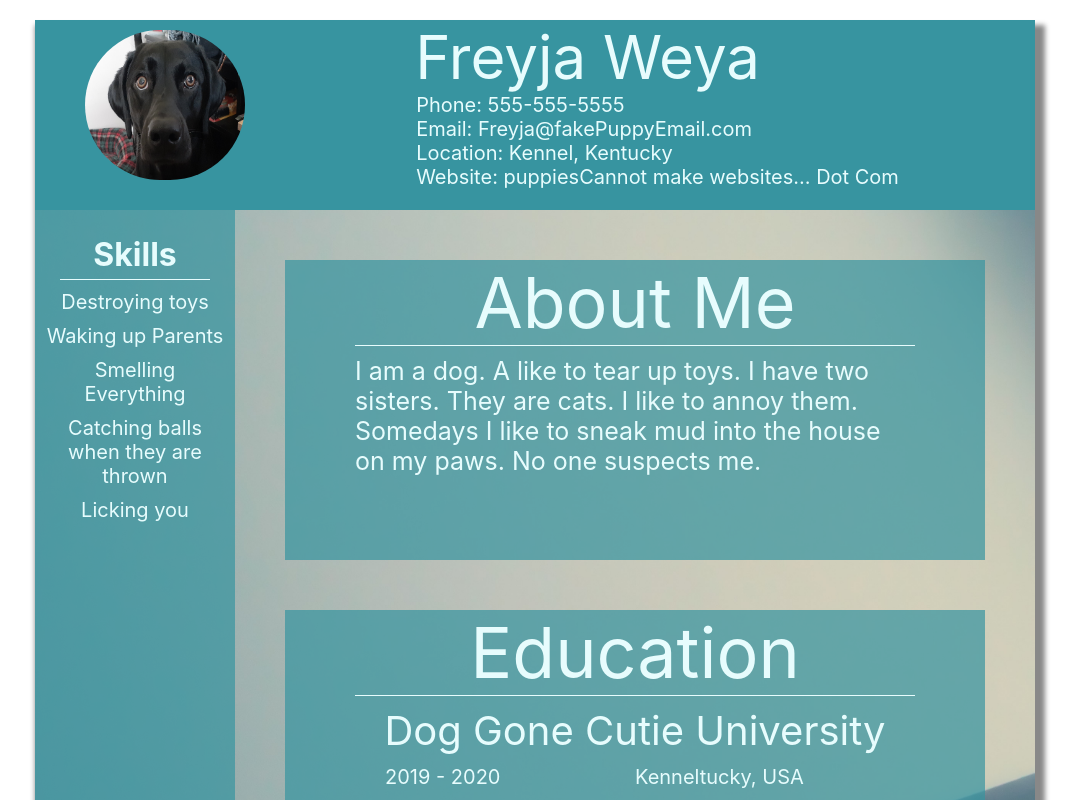
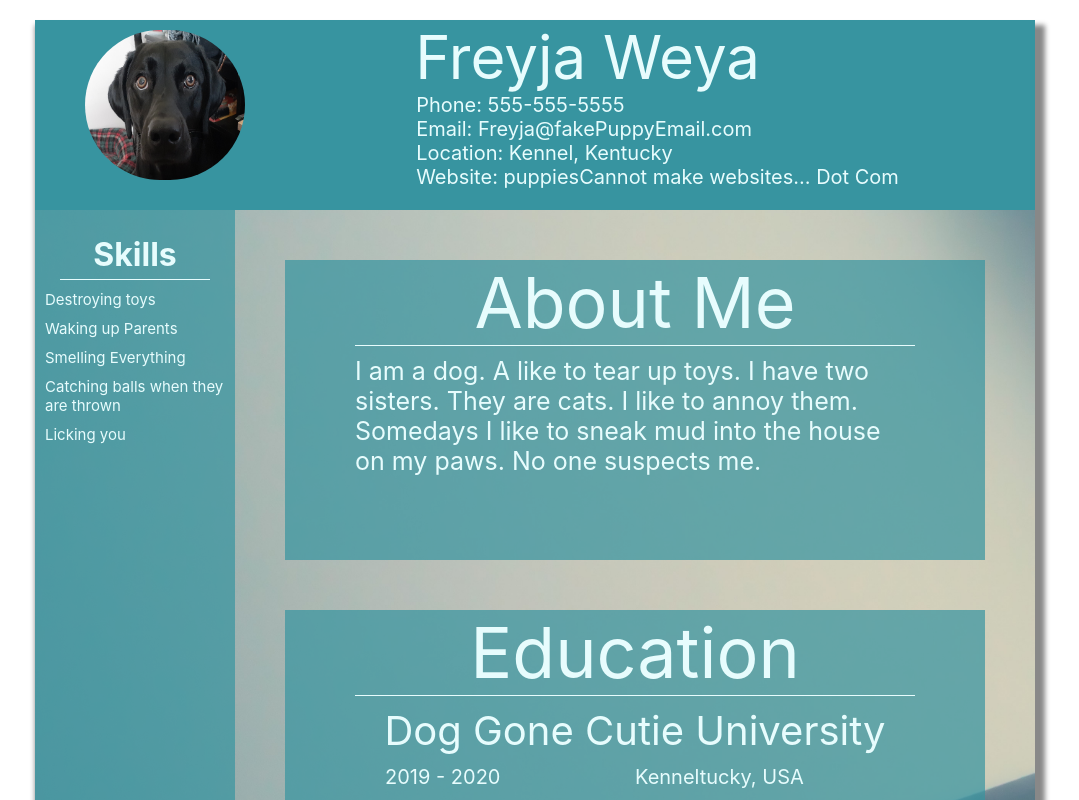
Before and after one commit to Kastlegate/CV-Application, a React (Create React App) app: page / in a window 1280 px wide. Shown: the top 800 px of the page, without its empty margins (105-1184 px from the left). Built offline with nearby package versions, Linux system fonts and the light colour scheme.

Commit message:
got a delete button working in the skills component

```diff
--- a/package.json
+++ b/package.json
@@ -15,6 +15,7 @@
     "react": "^18.0.0",
     "react-dom": "^18.0.0",
     "react-scripts": "5.0.0",
+    "uniqid": "^5.4.0",
     "web-vitals": "^2.1.4"
   },
   "scripts": {
--- a/src/App.js
+++ b/src/App.js
@@ -3,8 +3,10 @@ import Page from "./components/Page"
 import './style/App.css';
 import { library } from '@fortawesome/fontawesome-svg-core'
 import { faPenToSquare  } from '@fortawesome/free-solid-svg-icons'
+import { faTrashCan  } from '@fortawesome/free-solid-svg-icons'
 import { FontAwesomeIcon } from '@fortawesome/react-fontawesome'
 library.add(faPenToSquare)
+library.add(faTrashCan)
 
 class App extends Component {
   constructor(props){
--- a/src/components/Skills.js
+++ b/src/components/Skills.js
@@ -1,13 +1,14 @@
 import React, { Component } from "react";
 import '../style/Skills.css'
 import { FontAwesomeIcon } from '@fortawesome/react-fontawesome'
+import uniqid from "uniqid";
 
 class Skills extends Component {
     constructor(props){
       super(props);
       this.state = {
-        skill: { text: ''},
-        skills: [{text: 'Destroying toys'}, {text: 'Waking up Parents'}, {text: 'Smelling Everything'}, {text: 'Catching balls when they are thrown'}, {text: 'Licking you'}],
+        skill: {  id: uniqid(), text: '' },
+        skills: [{id: uniqid(), text: 'Destroying toys'}, {id: uniqid(), text: 'Waking up Parents'}, {id: uniqid(), text: 'Smelling Everything'}, {id: uniqid(), text: 'Catching balls when they are thrown'}, {id: uniqid(), text: 'Licking you'}],
         show: false,
         skillsEditToggle:  false
       }
@@ -40,9 +41,16 @@ class Skills extends Component {
       this.setState({
         skill : {
           text: e.target.value,
+          id: this.state.skill.id,
         }
       });
-    };
+    }
+    // Uses filter, for arrays, to create a new array without the skill.id and assign the new array to the skills array
+    removeSkill = (id) => {
+      this.setState({
+        skills: this.state.skills.filter((x) => x.id !== id)
+      })
+    }
 
 
 
@@ -51,7 +59,7 @@ class Skills extends Component {
 
       this.setState({
         skills: this.state.skills.concat(this.state.skill),
-        skill: { text: '' },
+        skill: { id: uniqid(), text: '' },
         skillsEditToggle: this.state.skillsEditToggle = false
       })
       e.preventDefault();
@@ -68,6 +76,9 @@ class Skills extends Component {
      // an icon for the edit button
      const editButton = <FontAwesomeIcon icon="fa-solid fa-pen-to-square" />
 
+     // an icon for a trash can for the delete button
+     const trash = <FontAwesomeIcon icon="fa-solid fa-trash-can" />
+
       return (
            <div id="skills" onMouseEnter={this.handleMouseEnter} onMouseLeave={this.handleMouseExit}>
              <h1 id='SkillsTitle'>Skills</h1>
@@ -75,7 +86,7 @@ class Skills extends Component {
              <div id='SkillsContainer'>
 
                     {skills.map((skill) => {
-                      return <div className='skillsClass'>{skill.text}</div>;
+                      return <div key={skill.id} className='skillsClass'>{skillsEditToggle?<div onClick={() => this.removeSkill(skill.id)}>{trash}</div>:null} <div>{skill.text}</div> </div>;
                     })}
 
             </div>
--- a/src/style/App.css
+++ b/src/style/App.css
@@ -1,3 +1,9 @@
 .App {
 
 }
+
+@media print {
+    body {
+       -webkit-print-color-adjust: exact;
+    }
+ }
--- a/src/style/Header.css
+++ b/src/style/Header.css
@@ -6,4 +6,5 @@
     flex-direction: row;
     justify-content: space-between;
     padding-bottom: 20px;
+    -webkit-print-color-adjust: exact;
 }
--- a/src/style/Skills.css
+++ b/src/style/Skills.css
@@ -42,9 +42,11 @@
     margin: auto;
     width: 180px;
     padding-bottom: 10px;
-    font-size: 20px;
-    text-align: center;
+    font-size: 15px;
+    text-align: left;
     /* border-bottom: 1px solid rgb(231, 252, 253); */
+    display: flex;
+    flex-direction: row;
 }
 
 .editButton{
```
Also changed, not shown: 1 other file (tests, documents, lock files or other folders).
